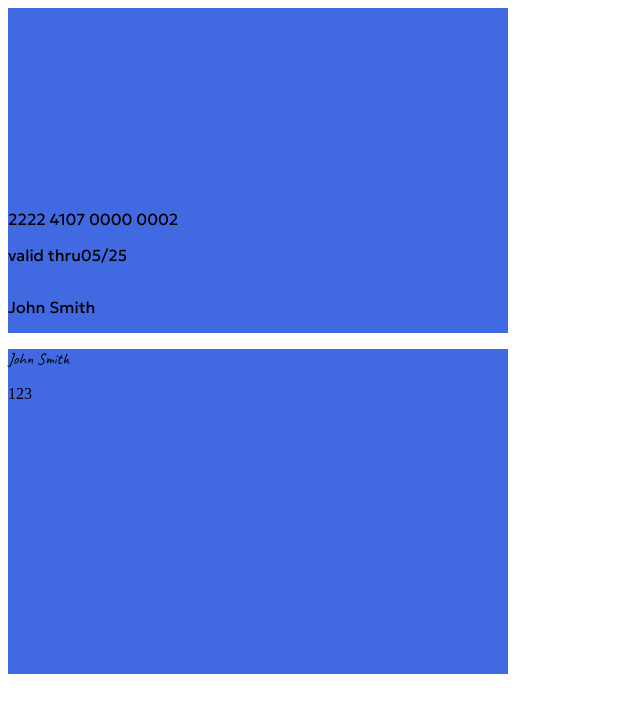
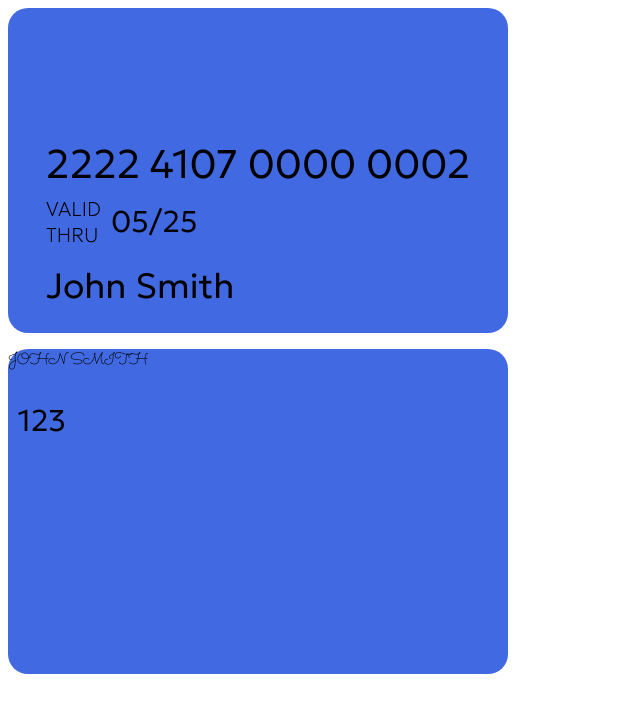
Before and after one commit to mikolajkus/Credit-card, a plain HTML site: page index.html in a window 1280 px wide. Shown: the whole page, without its empty margins (0-640 px from the left). Drawn offline with Linux system fonts and the light colour scheme.

Commit message:
Added another styles to style.css, credit-card-front is done

```diff
--- a/index.html
+++ b/index.html
@@ -5,8 +5,7 @@
         <link rel="stylesheet" href="style.css">
         <link rel="preconnect" href="https://fonts.googleapis.com">
         <link rel="preconnect" href="https://fonts.gstatic.com" crossorigin>
-        <link href="https://fonts.googleapis.com/css2?family=Geologica:wght@100..900&family=Montserrat:ital@0;1&family=Noto+Sans+Gurmukhi:wght@100..900&family=Open+Sans:ital,wght@0,300..800;1,300..800&display=swap" rel="stylesheet">
-        <link href="https://fonts.googleapis.com/css2?family=Caveat:wght@400..700&family=Geologica:wght@100..900&family=Montserrat:ital@0;1&family=Noto+Sans+Gurmukhi:wght@100..900&family=Open+Sans:ital,wght@0,300..800;1,300..800&display=swap" rel="stylesheet">
+        <link href="https://fonts.googleapis.com/css2?family=Caveat:wght@400..700&family=Geologica:wght@100..900&family=Montserrat:ital@0;1&family=Noto+Sans+Gurmukhi:wght@100..900&family=Open+Sans:ital,wght@0,300..800;1,300..800&family=Sacramento&display=swap" rel="stylesheet">
         <title>Credit-card</title>
     </head>
     <body>
--- a/style.css
+++ b/style.css
@@ -2,29 +2,51 @@
     width: 500px;
     height: 325px;
     background-color: royalblue;
+    border-radius: 20px 20px 20px 20px;
+    justify-content: flex-end;
+    font-family: "Geologica", sans-serif;
+    font-weight: 300;
+    font-optical-sizing: auto;
 }
 
 .credit-card-front {
     display: flex;
     flex-direction: column;
-    justify-content: flex-end;
-    font-family: "Geologica", sans-serif;
-    font-weight: 400;
-    font-optical-sizing: auto;
 }
 
 .credit-card-front .information-wrapper {
     display: flex;
     flex-direction: row;
+    align-items: center;
+    margin: 0 0 10px 38px;
+    font-size: 20px;
+    width: 20%;
+    height: 20%
 }
 
-.number {
+.information-wrapper > p:nth-child(1) {
+    font-weight: lighter;
+    text-transform: uppercase;
+}
+
+.information-wrapper > p:nth-child(2) {
+    margin-left: 10px;
+    font-size: 30px;
+}
+
+.credit-card-front .number {
     display: flex;
+    justify-content: center;
+    font-size: 40px;
+}
+
+.credit-card-front .name {
+    font-size: 35px;
+    margin: 0 0 25px 38px;
 }
 
 .credit-card-back .name {
-    font-family: "Caveat", cursive;
-    font-optical-sizing: auto;
+    font-family: "Sacramento", cursive;
     font-weight: 400;
     font-style: normal;
 }
```
